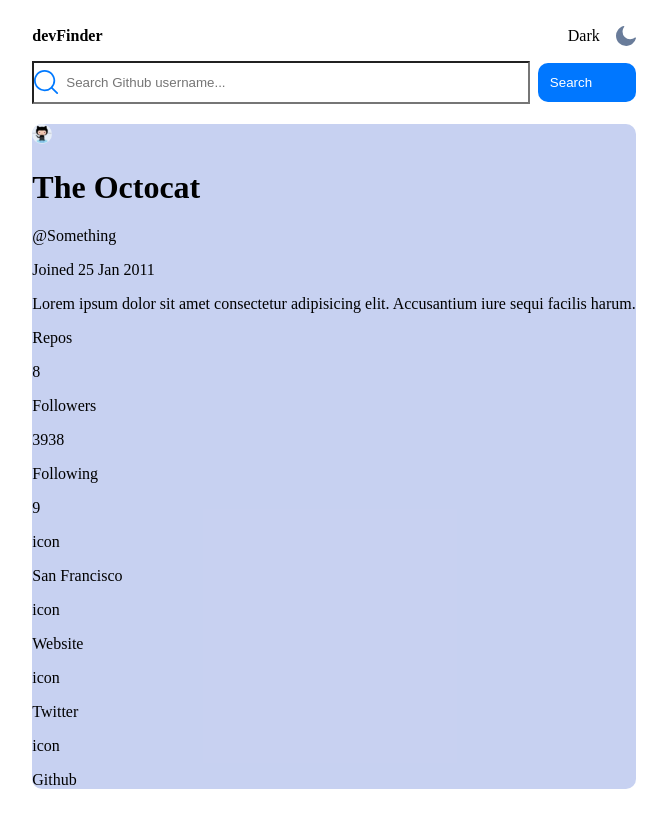
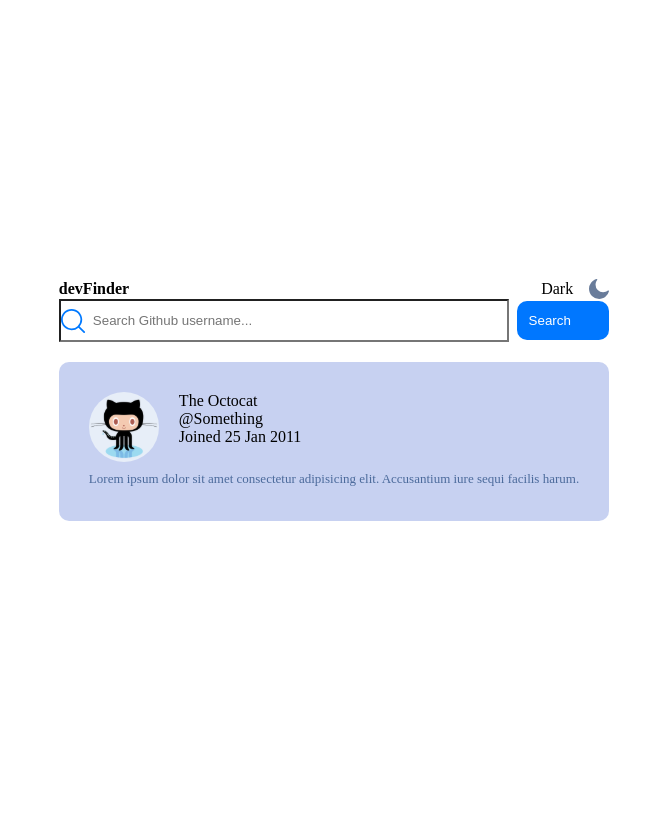
Before and after one commit to lawlawson/github-user-search, a React (Vite) app: page / in a window 1280 px wide. Shown: the whole page, without its empty margins (306-973 px from the left). Built offline with nearby package versions, Linux system fonts and the light colour scheme.

Commit message:
Added CSS reset

```diff
--- a/src/components/Card.jsx
+++ b/src/components/Card.jsx
@@ -4,51 +4,21 @@
 const Card = () => {
   return (
     <div className={styles['card']}>
-      <div className={styles['profile-pic']}>
-        <img src={profileImage} />
+      <div className={styles['social-info']}>
+        <div className={styles['profile-pic']}>
+          <img src={profileImage} />
+        </div>
+        <div className={styles['profile-info']}>
+          <p>The Octocat</p>
+          <p>@Something</p>
+          <p>Joined 25 Jan 2011</p>
+        </div>
       </div>
-      <div className='profile-info'>
-        <h1>The Octocat</h1>
-        <p>@Something</p>
-        <p>Joined 25 Jan 2011</p>
-      </div>
-      <div className='profile-details'>
-        <p>
+      <div>
+        <p className={styles['profile-details']}>
           Lorem ipsum dolor sit amet consectetur adipisicing elit. Accusantium
           iure sequi facilis harum.
         </p>
-      </div>
-      <div className='social-info-section'>
-        <div className='social-info-section-1'>
-          <p>Repos</p>
-          <p>8</p>
-        </div>
-        <div>
-          <p>Followers</p>
-          <p>3938</p>
-        </div>
-        <div>
-          <p>Following</p>
-          <p>9</p>
-        </div>
-      </div>
-      <div className='socials-section'>
-        <div className='link-1'>
-          <p>icon</p>
-          <p>San Francisco</p>
-        </div>
-        <div className='link-2'>
-          <p>icon</p>
-          <p>Website</p>
-        </div>
-        <div className='link-3'>
-          <p>icon</p>
-          <p>Twitter</p>
-        </div>
-        <div className='link-4'>
-          <p>icon</p>
-          <p>Github</p>
-        </div>
       </div>
     </div>
   );
--- a/src/components/Card.module.css
+++ b/src/components/Card.module.css
@@ -1,16 +1,29 @@
-.profile-pic {
-  /* background-image: url('../assets/octocat.svg'); */
-  background-repeat: no-repeat;
-  background-position: left center;
-}
-
 .card {
   background: rgba(188, 199, 238, 0.825);
   border-radius: 10px;
   margin-top: 20px;
+  padding: 30px;
 }
 
-.social-info-section-1 {
+.profile-pic {
+  background-repeat: no-repeat;
+  background-position: left center;
+  margin-right: 20px;
+}
+
+.social-info {
   display: flex;
-  flex-direction: row;
 }
+
+.profile-info p {
+  margin: 0;
+}
+
+.profile-details {
+  color: #4b6a9b;
+  font-family: Space Mono;
+  font-size: 0.8125rem;
+  font-style: normal;
+  font-weight: 400;
+  line-height: 1.5625rem;
+}
--- a/src/components/TitleBar.module.css
+++ b/src/components/TitleBar.module.css
@@ -19,7 +19,7 @@
   padding-right: 1rem;
 }
 
-img {
+.mode img {
   width: 1.25rem;
   height: 1.25rem;
 }
--- a/src/index.css
+++ b/src/index.css
@@ -6,3 +6,112 @@
   justify-content: center;
   min-height: 100vh;
 }
+
+/* CSS Reset */
+
+/* Remove default margin and padding */
+html,
+body,
+div,
+span,
+h1,
+h2,
+h3,
+h4,
+h5,
+h6,
+p,
+blockquote,
+pre,
+a,
+abbr,
+acronym,
+address,
+big,
+cite,
+code,
+del,
+dfn,
+em,
+img,
+ins,
+kbd,
+q,
+s,
+samp,
+small,
+strike,
+strong,
+sub,
+sup,
+tt,
+var,
+b,
+u,
+i,
+center,
+dl,
+dt,
+dd,
+ol,
+ul,
+li,
+fieldset,
+form,
+label,
+legend,
+table,
+caption,
+tbody,
+tfoot,
+thead,
+tr,
+th,
+td,
+article,
+aside,
+canvas,
+details,
+embed,
+figure,
+figcaption,
+footer,
+header,
+hgroup,
+menu,
+nav,
+output,
+ruby,
+section,
+summary,
+time,
+mark,
+audio,
+video {
+  margin: 0;
+  padding: 0;
+  border: 0;
+  font-size: 100%;
+  font: inherit;
+  vertical-align: baseline;
+}
+
+/* Remove list styles */
+ol,
+ul {
+  list-style: none;
+}
+
+/* Remove text-decoration on links */
+a {
+  text-decoration: none;
+}
+
+/* Box sizing border-box */
+*,
+*:before,
+*:after {
+  box-sizing: border-box;
+}
+
+/* Additional customizations as per your requirements */
```
